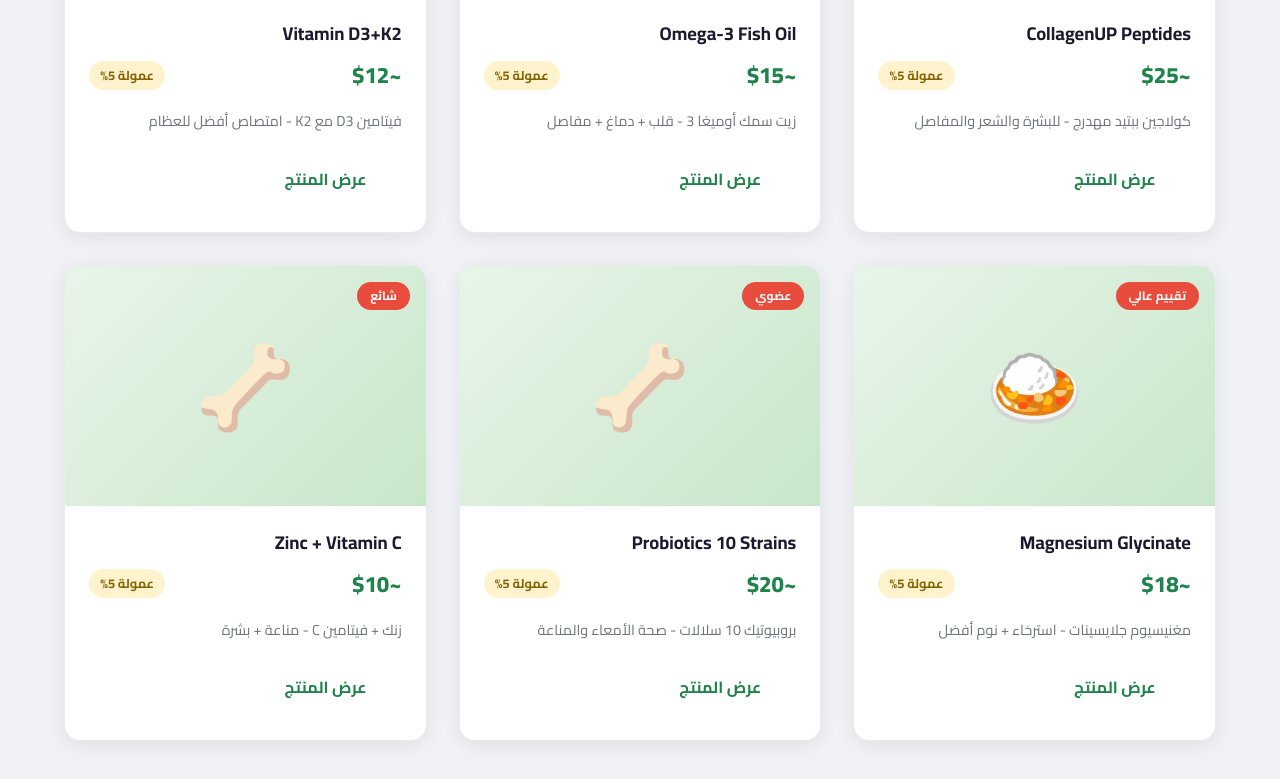
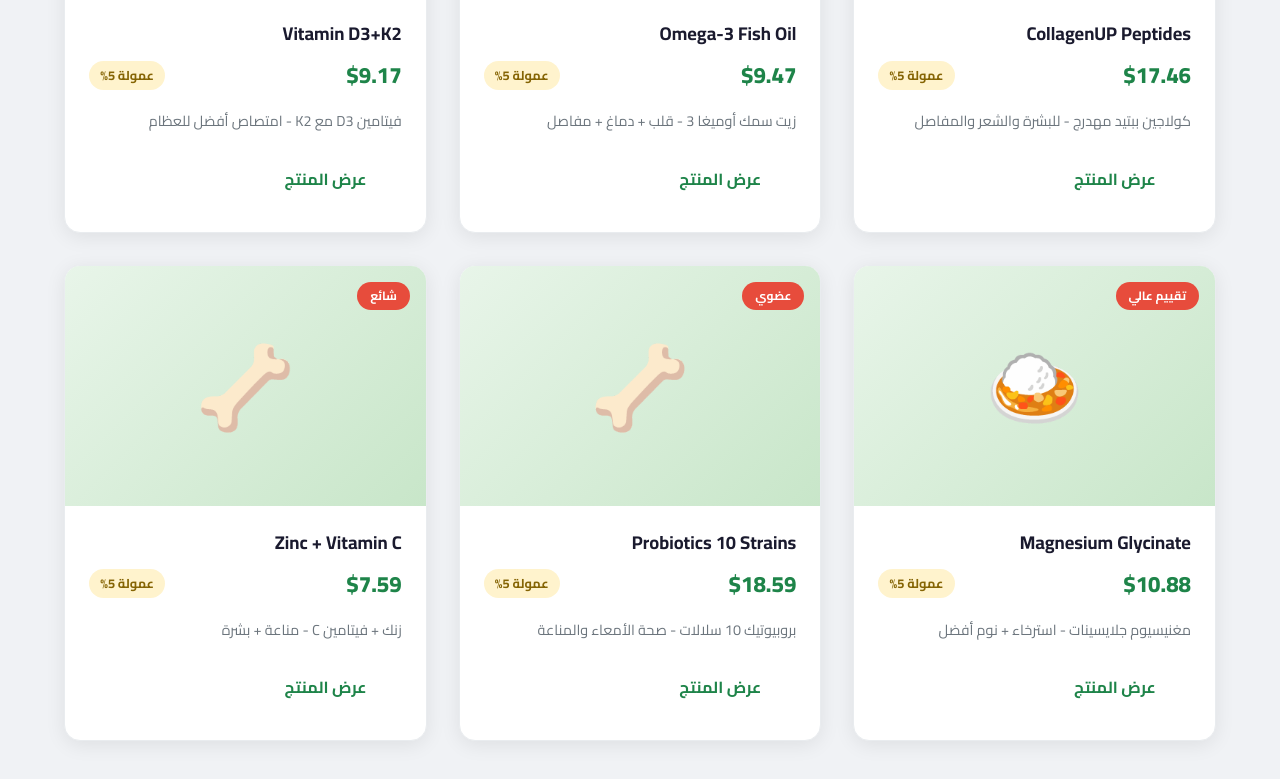
Before and after one commit to ahmeddiab120/health-affiliate-site, a plain HTML site: page index.html in a window 1280 px wide. Shown: the part 2034-2813 px from the top of the page. Drawn offline with Linux system fonts and the light colour scheme.

Commit message:
Update all products with real iHerb URLs and prices

```diff
--- a/index.html
+++ b/index.html
@@ -90,7 +90,7 @@
       <div class="product-info">
         <h3>CollagenUP Peptides</h3>
         <div class="price-row">
-          <span class="price">~$25</span>
+          <span class="price">$17.46</span>
           <span class="commission">عمولة 5%</span>
         </div>
         <p>كولاجين ببتيد مهدرج - للبشرة والشعر والمفاصل</p>
@@ -106,7 +106,7 @@
       <div class="product-info">
         <h3>Omega-3 Fish Oil</h3>
         <div class="price-row">
-          <span class="price">~$15</span>
+          <span class="price">$9.47</span>
           <span class="commission">عمولة 5%</span>
         </div>
         <p>زيت سمك أوميغا 3 - قلب + دماغ + مفاصل</p>
@@ -122,7 +122,7 @@
       <div class="product-info">
         <h3>Vitamin D3+K2</h3>
         <div class="price-row">
-          <span class="price">~$12</span>
+          <span class="price">$9.17</span>
           <span class="commission">عمولة 5%</span>
         </div>
         <p>فيتامين D3 مع K2 - امتصاص أفضل للعظام</p>
@@ -138,7 +138,7 @@
       <div class="product-info">
         <h3>Magnesium Glycinate</h3>
         <div class="price-row">
-          <span class="price">~$18</span>
+          <span class="price">$10.88</span>
           <span class="commission">عمولة 5%</span>
         </div>
         <p>مغنيسيوم جلايسينات - استرخاء + نوم أفضل</p>
@@ -154,7 +154,7 @@
       <div class="product-info">
         <h3>Probiotics 10 Strains</h3>
         <div class="price-row">
-          <span class="price">~$20</span>
+          <span class="price">$18.59</span>
           <span class="commission">عمولة 5%</span>
         </div>
         <p>بروبيوتيك 10 سلالات - صحة الأمعاء والمناعة</p>
@@ -170,7 +170,7 @@
       <div class="product-info">
         <h3>Zinc + Vitamin C</h3>
         <div class="price-row">
-          <span class="price">~$10</span>
+          <span class="price">$7.59</span>
           <span class="commission">عمولة 5%</span>
         </div>
         <p>زنك + فيتامين C - مناعة + بشرة</p>
```
Also changed, not shown: products/calcium.html (+1 -1 lines), products/collagen.html (+2 -2 lines), products/magnesium.html (+1 -1 lines), products/multivitamin.html (+1 -1 lines), products/omega3.html (+1 -1 lines), products/turmeric.html (+1 -1 lines).
